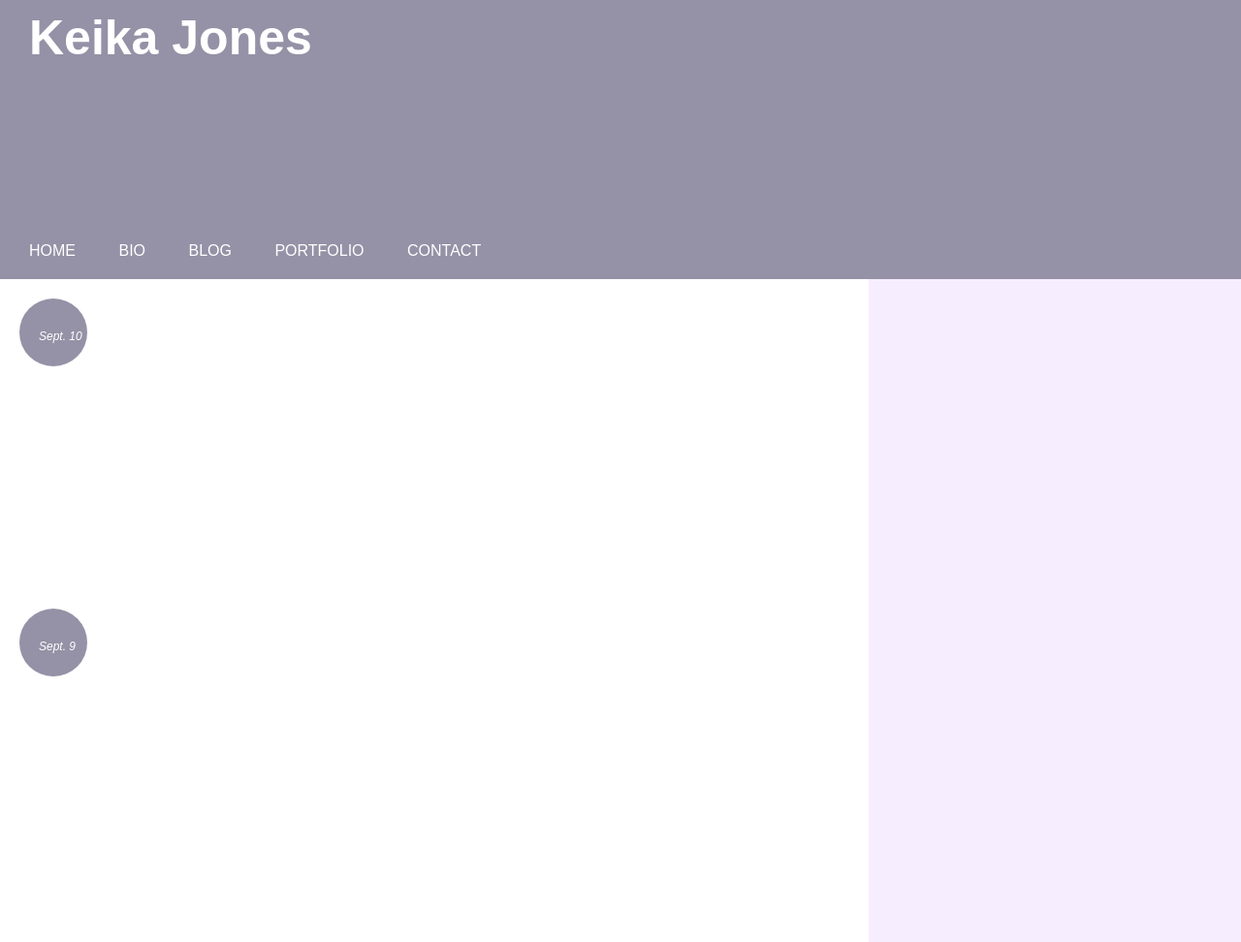
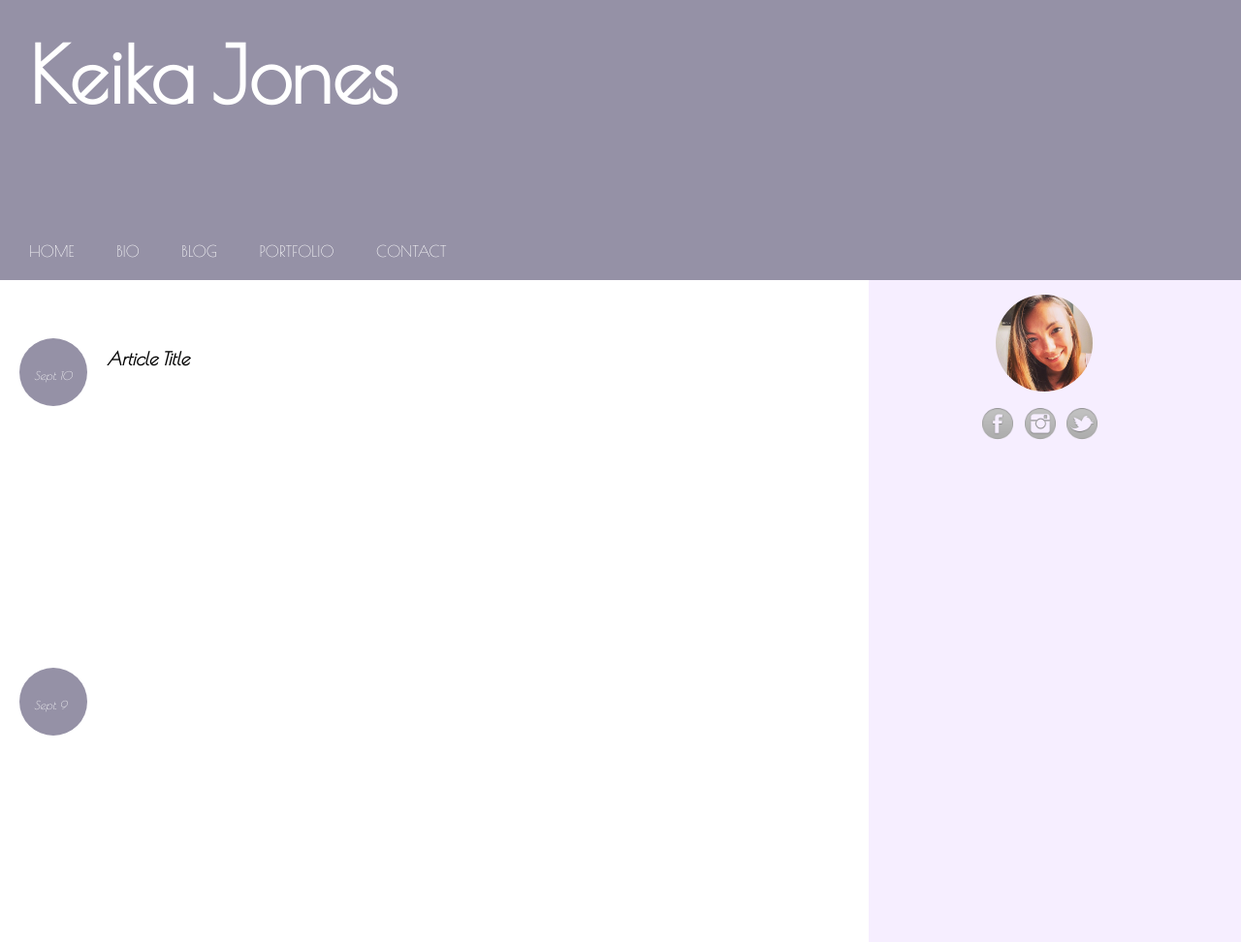
Before and after one commit to keikajones/My-Personal-Site, a plain HTML site: page index.html in a window 1280 px wide. Shown: the top 972 px of the page at 97% size. Drawn offline with nearby package versions, Linux system fonts and the light colour scheme.

Commit message:
Created files for all pagesand added my avatar and sms links to sidebar

```diff
--- a/css/layout.css
+++ b/css/layout.css
@@ -1,14 +1,14 @@
 *{
-	font-family: sans-serif;
+	font-family: Poiret One;
 	margin: 0;
 	padding: 0;
 }
 
 #name{
-	font-size: 50px;
+	font-size: 80px;
 	color: #fff;
 	margin: 0;
-	padding: 10px 0 0 30px;
+	padding: 30px 0 0 30px;
 }
 
 .banner{
@@ -37,7 +37,10 @@ nav ul li{
 nav ul li a{
 	text-decoration: none;
 	color: #fff;
+}
 
+nav ul li a:hover{
+	color: #634F77;
 }
 
 .wrap{
@@ -56,9 +59,11 @@ nav ul li a{
 
 article{
 	height: 300px;
+	margin-top: 40px;
 }
 
 .date{
+	float: left;
 	height: 70px;
 	width: 70px;
 	background: #9591A6;
@@ -67,11 +72,16 @@ article{
 }
 
 .today-date{
-	padding-left: 20px;
+	padding-left: 15px;
 	padding-top: 30px;
 	font-family: sans;
 	font-size: 12px;
 	color: #fff;
+}
+
+.articleTitle{
+	padding-top: 30px;
+	padding-left: 110px;
 }
 
 .sidebar{
@@ -80,3 +90,30 @@ article{
 	background: #F6EEFF;
 	border: solid 0px #000;
 }
+
+#avatar{
+	width: 32%;
+	margin: 0 auto;
+}
+
+#headshot{
+	max-height: 100px;
+	max-width: 100px;
+	border-radius: 50%;
+	margin-top: 15px;
+}
+
+.smsLinks ul{
+	width: 41%;
+	margin: 0 auto;
+}
+
+.smsLinks ul li{
+	display: inline-block;
+	margin-top: 10px;
+}
+
+.smsIcon{
+	max-width: 40px;
+	max-height: 40px;
+}
--- a/index.html
+++ b/index.html
@@ -5,6 +5,7 @@
 	<head>
 		<title>Keika Jones</title>
 		<link rel="stylesheet" type="text/css" href="css/layout.css">
+		<link href='http://fonts.googleapis.com/css?family=Poiret+One' rel='stylesheet' type='text/css'>
 	</head>
 
 	<body>
@@ -17,11 +18,11 @@
 
 		<nav>
 			<ul>
-				<li><a href="#">Home</a></li>
-				<li><a href="#">Bio</a></li>
-				<li><a href="#">Blog</a></li>
-				<li><a href="#">Portfolio</a></li>
-				<li><a href="#">Contact</a></li>
+				<li><a href="index.html">Home</a></li>
+				<li><a href="bio.html">Bio</a></li>
+				<li><a href="blog.html">Blog</a></li>
+				<li><a href="portfolio.html">Portfolio</a></li>
+				<li><a href="contact.html">Contact</a></li>
 			</ul>
 		</nav>
 
@@ -33,6 +34,7 @@
 					<div class="date">
 						<p class="today-date"><em>Sept. 10</em></p>
 					</div>
+						<h1 class="articleTitle"><em>Article Title</em></h1>
 				</article>
 
 				<article>
@@ -44,6 +46,19 @@
 			</section>
 
 			<section class="sidebar">
+
+				<div id="avatar">
+					<img id="headshot" src="images/avatar.png"/>
+				</div>
+
+				<div class="smsLinks">
+					<ul>
+						<li><a href="#"><img class="smsIcon" src="images/facebook-icon.png"/></a></li>
+						<li><a href="#"><img class="smsIcon" src="images/instagram-icon.png"/></a></li>
+						<li><a href="#"><img class="smsIcon" src="images/twitter-icon.png"/></a></li>
+					</ul>
+				</div>
+
 			</section>
 
 		</div>
```
Also changed, not shown: bio.html (added), blog.html (added), contact.html (added), images/avatar.png (added), images/facebook-icon.png (added), images/instagram-icon.png (added), images/twitter-icon.png (added), portfolio.html (added).
